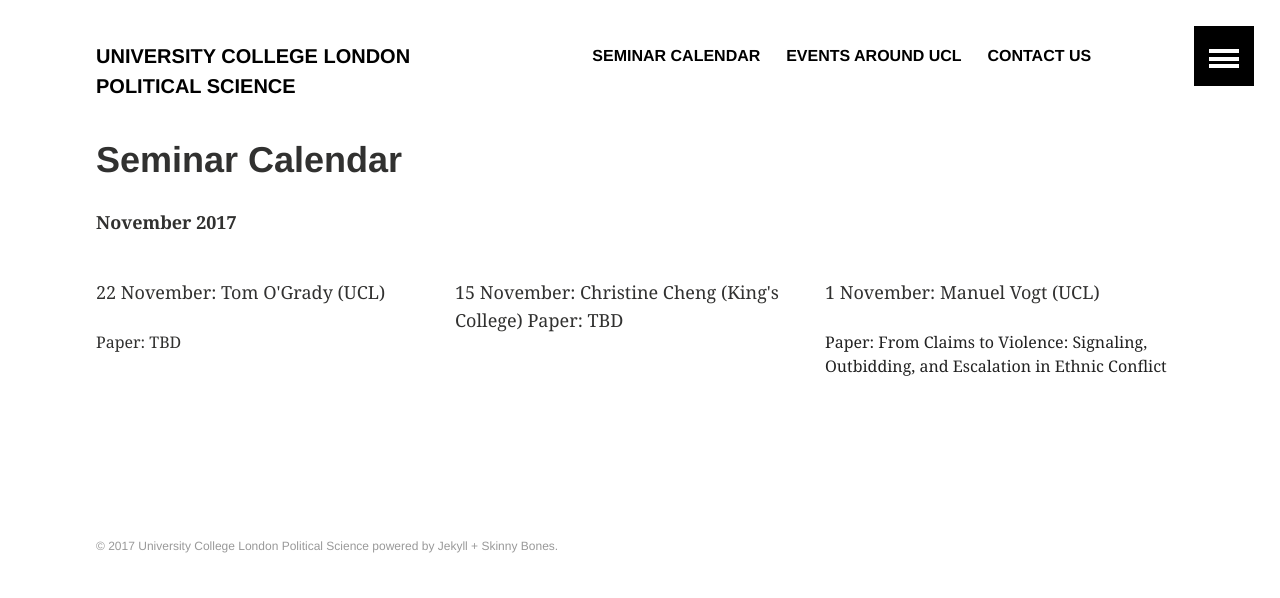
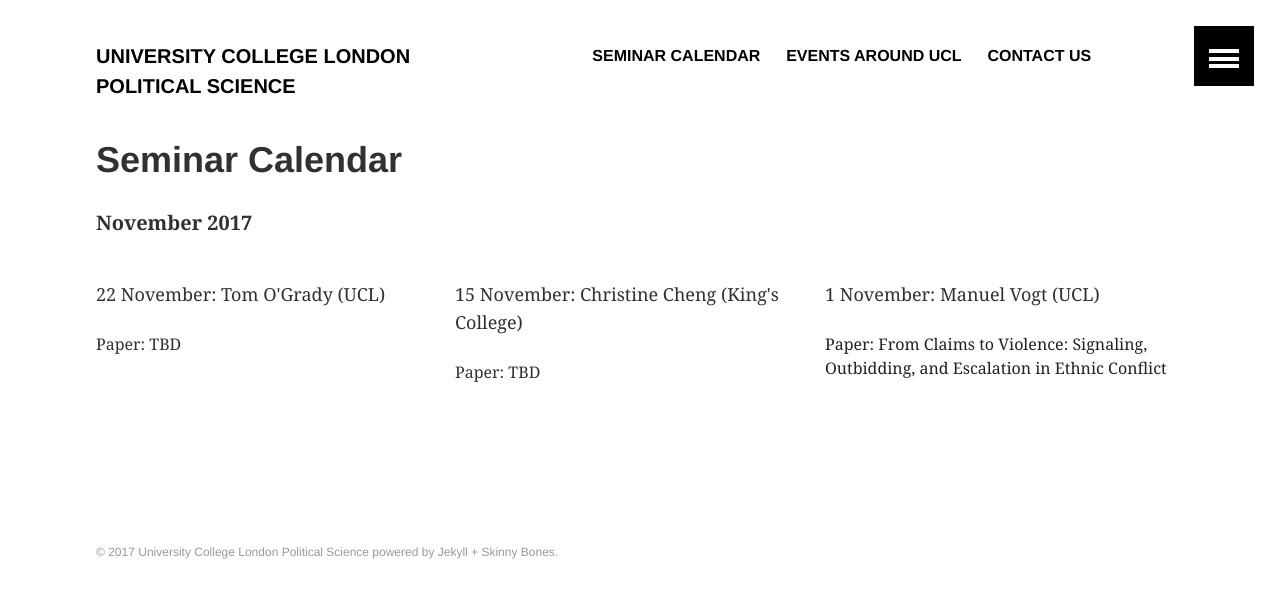
Before and after one commit to phischroeder/drs_page, a Jekyll site: the page built from calendar/index.html, in a window 1280 px wide. Shown: the top 598 px of the page. Built offline with Jekyll 4.4.1, drawn with Linux system fonts in a browser that asks for light colours.

Commit message:
Update index.html

```diff
--- a/calendar/index.html
+++ b/calendar/index.html
@@ -2,12 +2,6 @@
 layout: archive
 title: "Seminar Calendar"
 ---
-
-<div class="tiles">
-{% for post in site.posts %}
-	{% include post-grid.html %}
-{% endfor %}
-</div><!-- /.tiles -->
 
 <p><b> November 2017 </b></p>
 <div style="float: left; width: 33%;">
@@ -15,7 +9,7 @@
   Paper: TBD
 </div>
 <div style="float: left; width: 33%;">
-  <p>15 November: Christine Cheng (King's College)
+  <p>15 November: Christine Cheng (King's College)</p>
   Paper: TBD
 </div>
 <div style="float: right; width: 33%;">
```
